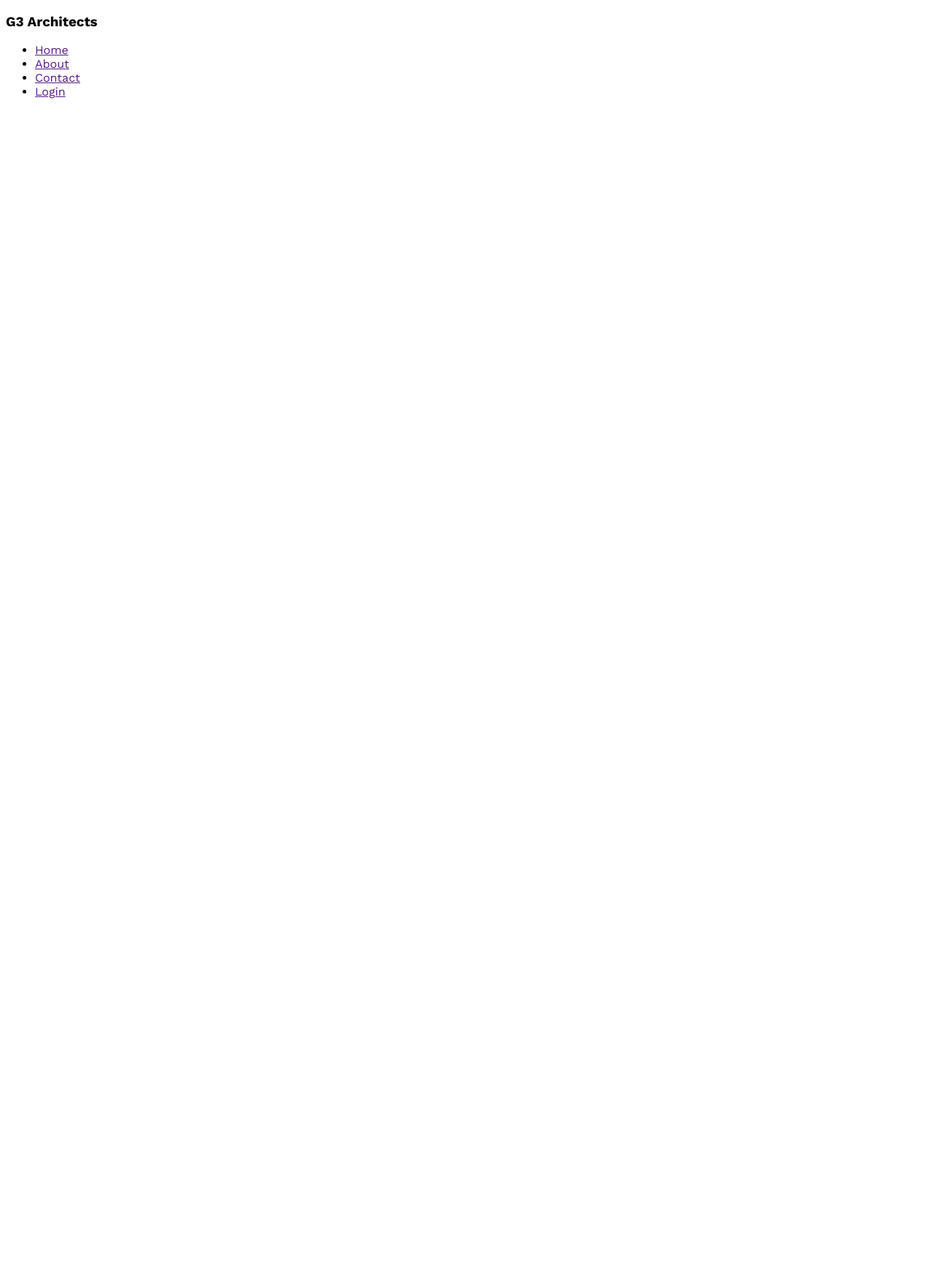
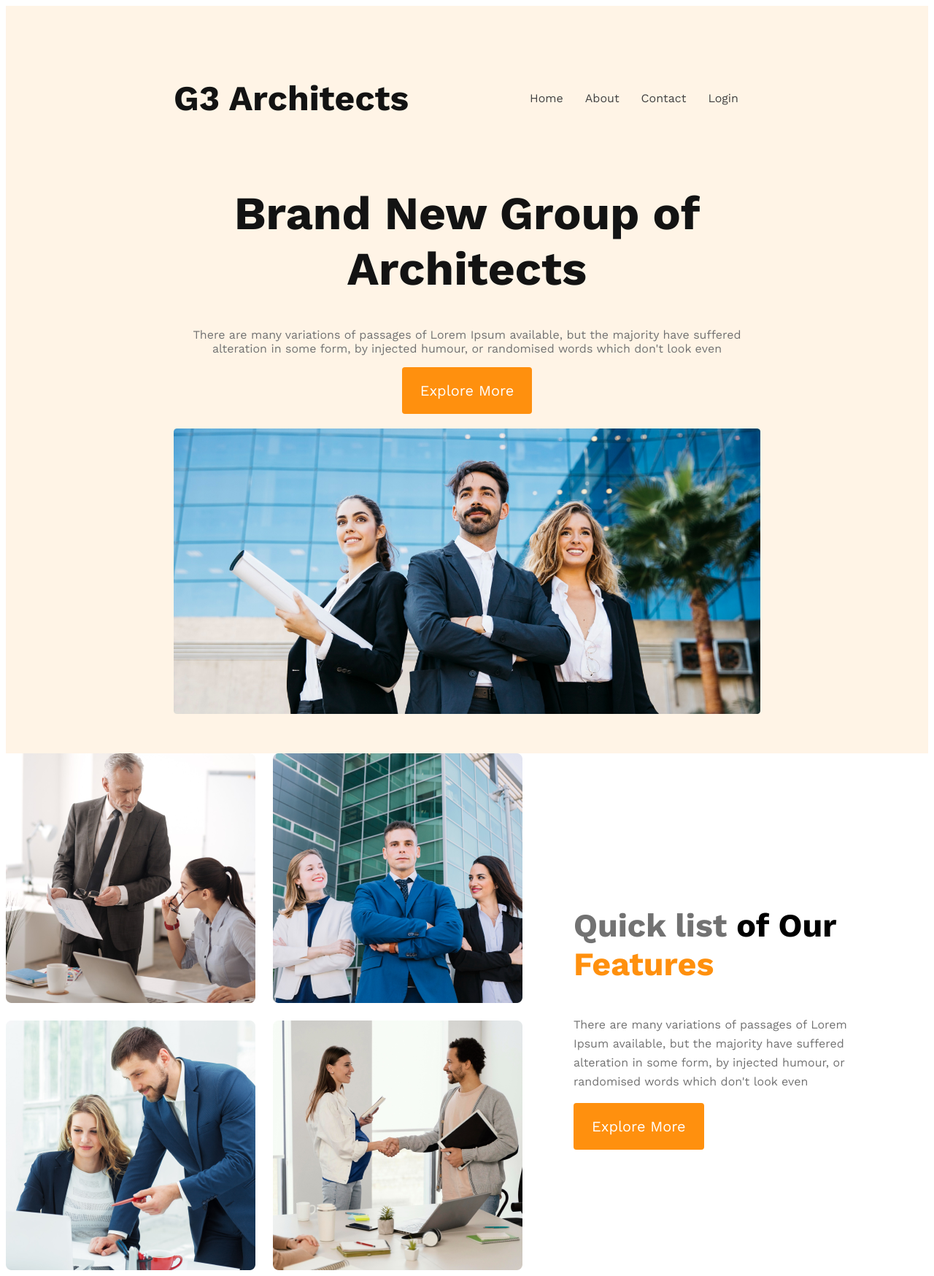
Before and after one commit to Nasim-Taif/g3-architects-website, a plain HTML site: page index.html in a window 1280 px wide. Shown: the whole page at 73% size. Before the commit the page ends 800 px from the top, so only its background shows below. Drawn offline with nearby package versions, Linux system fonts and the light colour scheme.

Commit message:
Features Content added

```diff
--- a/index.html
+++ b/index.html
@@ -7,9 +7,10 @@
     <link rel="stylesheet" href="./styles/architects.css">
 </head>
 <body>
+    <!-- header Statrting  -->
     <header>
         <nav>
-            <h3>G3 Architects</h3>
+            <h3 class="nav-titel">G3 Architects</h3>
             <ul>
                 <li><a href="">Home</a></li>
                 <li><a href="">About</a></li>
@@ -17,14 +18,39 @@
                 <li><a href="">Login</a></li>
             </ul>
 
+        </nav>
+
+        <div class="banner">
+            <div class="banner-content">
+                <h1 class="banner-titel">
+                    Brand New Group of Architects
+                </h1>
+                <p class="banner-description">There are many variations of passages of Lorem Ipsum available, but the majority have suffered alteration in some form, by injected humour, or randomised words which don't look even </p>
+                <button class="btn-primary">Explore More</button>
+            </div>
+            <img src="./images/banner.png" alt="">
+        </div>
 
 
-
-        </nav>
 
     </header>
 
     <main>
+     <!-- teams  section -->
+     <section class="teams-container">
+        <div class="teams-img-container">
+             <img src="./images/team1.png" alt="">
+             <img src="./images/team2.png" alt="">
+             <img src="./images/team3.png" alt="">
+             <img src="./images/team4.png" alt="">
+        </div>
+        <div class="teams-content">
+            <h3 class="teams-title"> <span class="quick-list-word">Quick list</span><span class="of-our-word"> of Our </span><span class="feature-word"> Features</span> </h3>
+            <p class="teams-description">There are many variations of passages of Lorem Ipsum available, but the majority have suffered alteration in some form, by injected humour, or randomised words which don't look even</p>
+            <button class="btn-primary">Explore More</button>
+        </div>
+     </section>
+
 
     </main>
 
--- a/styles/architects.css
+++ b/styles/architects.css
@@ -1,8 +1,144 @@
 /* work Sans Font from Googlr Fonts  */
 
   @import url('https://fonts.googleapis.com/css2?family=Lato:wght@700&family=Open+Sans:wght@800&family=Work+Sans:wght@400;500;600;700;800&display=swap');
+
+  /* shared styles  */
+
+  .btn-primary{
+    color: white;
+    font-size: 1.25rem;
+    background-color: #FF900E;
+    border: none;
+    padding: 20px 25px ;
+    cursor: pointer;
+    border-radius: 4px;
+  }
+
+
 *{
     font-family: 'Lato', sans-serif;
 font-family: 'Open Sans', sans-serif;
 font-family: 'Work Sans', sans-serif;
 }
+
+/* header Styles  */
+
+header{
+    background: rgba(255, 144, 14, 0.10);
+    padding:50px 230px ;
+}
+
+.nav-titel{
+    font-size: 3rem;
+    font-weight: 700px;
+    color: #131313;
+}
+nav{
+    display: flex;
+    justify-content: space-between;
+    align-items: center;
+}
+nav > ul {
+    display: flex;
+}
+nav li {
+    list-style: none;
+    margin-right: 30px;
+    font-weight: 500px;
+    font-size: 1rem;
+}
+nav li > a {
+    text-decoration: none;
+    color: #424242;
+
+}
+
+/* banner styles  */
+
+.banner-content{
+    max-width: 800px;
+    text-align: center;
+    margin: 0 auto;
+
+}
+.banner-titel{
+    font-size: 4rem;
+    font-weight: 700;
+    color: #131313;
+}
+.banner-description{
+    color: #727272;
+
+}
+
+.banner img{
+    width: 100%;
+    margin-top: 20px;
+
+}
+
+
+
+
+/* responsive media queries  */
+/* mobile devices */
+
+@media screen and (max-width:576px) {
+    header{
+        padding:20px;
+    }
+    nav {
+        flex-direction: column;
+    }
+}
+
+/* medium devices */
+
+@media screen and (min-width:576px) and (max-width:960px) {
+   header{
+    padding:50px;
+   }
+    nav {
+        flex-direction: column;
+    }
+}
+
+/* main styles  */
+main{
+    max-width:1440px;
+    margin:0 auto ;
+}
+/* teams styles */
+
+.teams-container{
+    display: flex;
+    align-items: center;
+
+}
+.teams-img-container{
+    display: grid;
+    grid-template-columns: repeat(2,1fr);
+    gap:1.5rem;
+}
+.teams-content{
+    padding: 0 70px;
+}
+.teams-title{
+    font-size:2.8rem;
+}
+
+.teams-title .quick-list-word {
+   color:#727272 ;
+   font-weight: 500px;
+}
+
+.teams-title .feature-word{
+    color:#FF900E ;
+    font-weight: 700px;
+}
+.teams-description{
+    color: var(--dark-03, #727272);
+font-size: 16px;
+font-weight: 400;
+line-height: 26px;
+}
```
